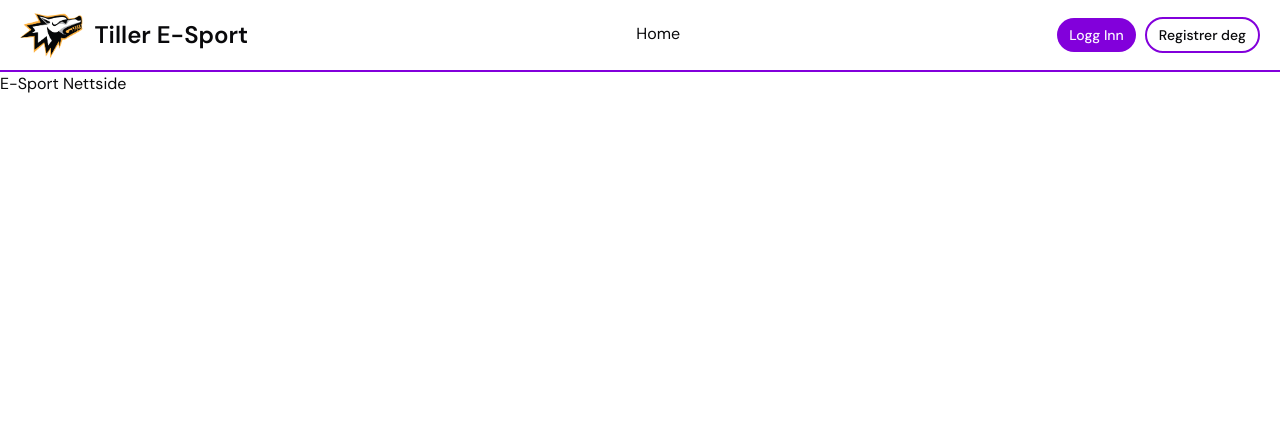
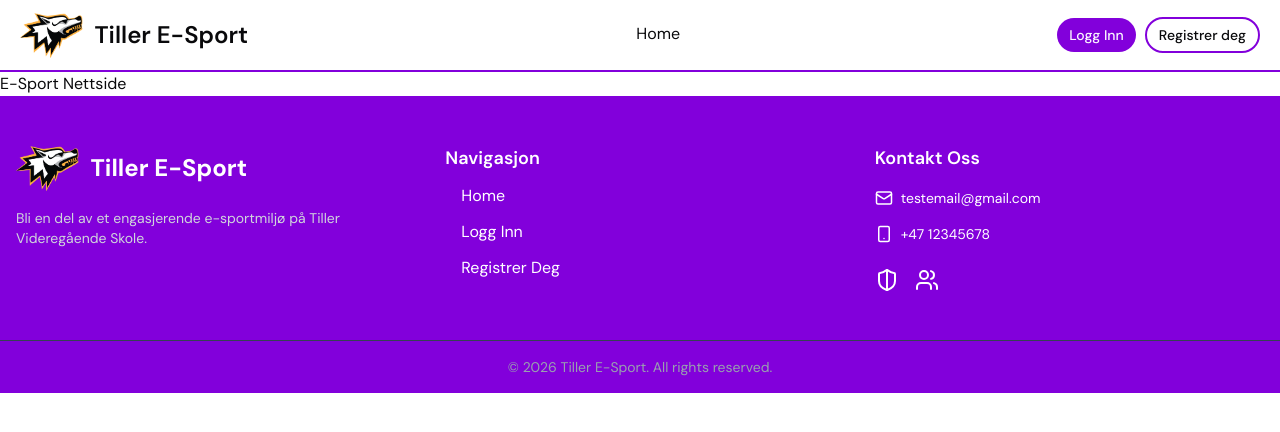
Before and after one commit to tiller-vgs/esport-webside, a Next.js app: page / in a window 1280 px wide. Shown: the top 432 px of the page. Built offline with nearby package versions, Linux system fonts and the light colour scheme.

Commit message:
feat: Create footer
Create the footer with navigation links and contact information

close #15 close #16

```diff
--- a/app/globals.css
+++ b/app/globals.css
@@ -136,3 +136,7 @@
 .navigation-link:hover {
   @apply border-b-2 border-primary;
 }
+
+.footer-link-item {
+  @apply px-4;
+}
--- a/app/layout.tsx
+++ b/app/layout.tsx
@@ -3,6 +3,7 @@ import { ThemeProvider } from "@/components/ThemeProvider";
 import { DM_Sans } from "next/font/google";
 import "./globals.css";
 import Navbar from "@/components/Navbar";
+import Footer from "@/components/Footer";
 
 const dmSans = DM_Sans({ subsets: ["latin"], variable: "--font-sans" });
 
@@ -27,6 +28,7 @@ export default function RootLayout({
         >
           <Navbar />
           {children}
+          <Footer />
         </ThemeProvider>
       </body>
     </html>
--- /dev/null
+++ b/components/Footer.tsx
@@ -0,0 +1,72 @@
+import { Mail, ShieldHalf, Smartphone, Users } from "lucide-react";
+import Link from "next/link";
+
+export default function Footer() {
+  return (
+    <footer className="bg-primary text-white">
+      <div className="max-w-7xl mx-auto px-4 py-12 grid md:grid-cols-3 gap-10">
+        <div className="flex flex-col gap-4">
+          <div className="flex items-center gap-3">
+            <img
+              src="tiller-esport-logo.png"
+              alt="Tiller E-Sport Logo"
+              className="h-12 w-auto"
+            />
+            <h2 className="text-2xl font-bold">Tiller E-Sport</h2>
+          </div>
+          <p className="text-sm text-gray-300">
+            Bli en del av et engasjerende e-sportmiljø på Tiller Videregående
+            Skole.
+          </p>
+        </div>
+
+        <nav className="flex flex-col gap-3">
+          <h3 className="font-semibold text-lg">Navigasjon</h3>
+          <Link href="/" className="footer-link-item">
+            Home
+          </Link>
+          <Link href="/signin" className="footer-link-item">
+            Logg Inn
+          </Link>
+          <Link href="/signup" className="footer-link-item">
+            Registrer Deg
+          </Link>
+        </nav>
+
+        <div className="flex flex-col gap-4">
+          <h3 className="font-semibold text-lg">Kontakt Oss</h3>
+
+          <div className="flex items-center gap-2">
+            <Mail size={18} />
+            <span className="text-sm">testemail@gmail.com</span>
+          </div>
+          <div className="flex items-center gap-2">
+            <Smartphone size={18} />
+            <span className="text-sm">+47 12345678</span>
+          </div>
+
+          <div className="flex gap-4 mt-2">
+            <a
+              href="https://web.trondelagfylke.no/tiller-videregaende-skole/utdanningsprogrammer/studieforberedende-utdanningsprogram/idrettsfag/"
+              target="_blank"
+              className="hover:text-accent transition"
+            >
+              <ShieldHalf size={24} />
+            </a>
+            <a
+              href="https://www.facebook.com/TillerEsport/?locale=nb_NO"
+              target="_blank"
+              className="hover:text-accent transition"
+            >
+              <Users size={24} />
+            </a>
+          </div>
+        </div>
+      </div>
+
+      <div className="border-t border-gray-700 text-center py-4 text-sm text-gray-400">
+        © {new Date().getFullYear()} Tiller E-Sport. All rights reserved.
+      </div>
+    </footer>
+  );
+}
```
